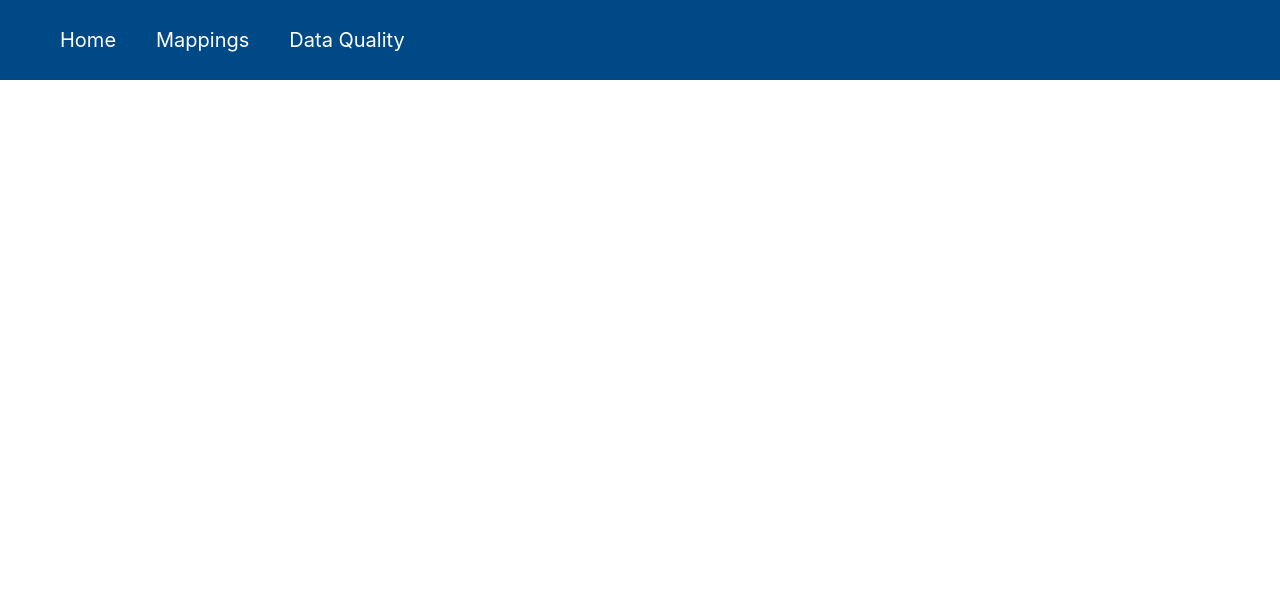
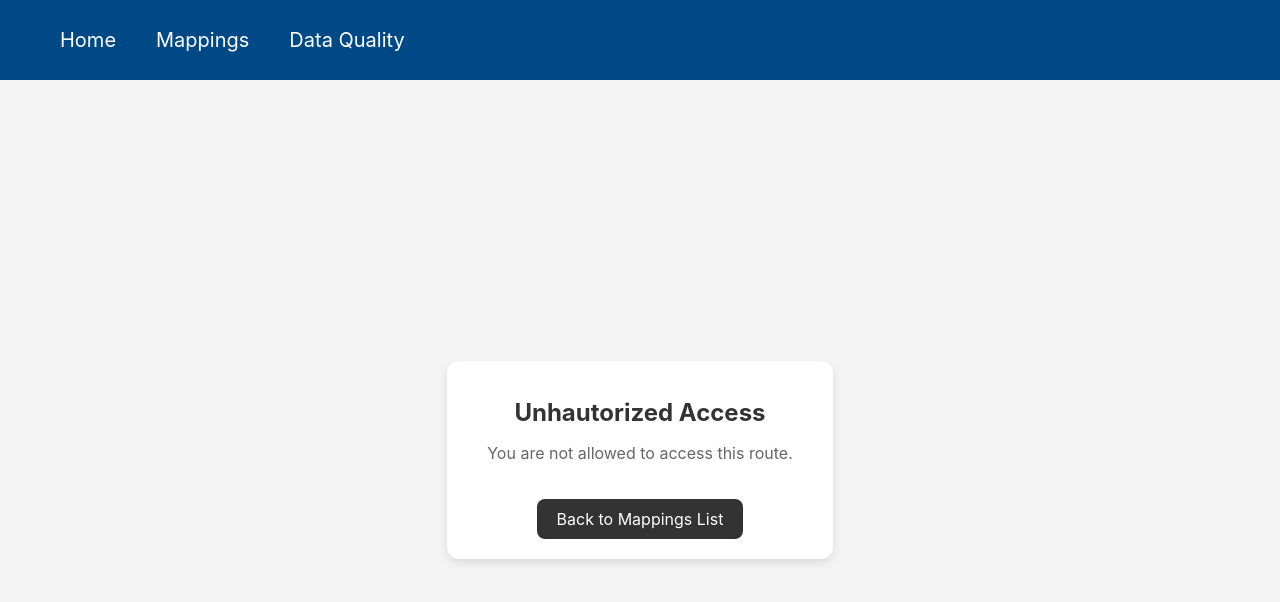
Before and after one commit to micalopez0112/proyecto-grado, a React (Create React App) app in the folder frontend/: page /Unauthorized in a window 1280 px wide. Shown: the top 602 px of the page. Built offline with nearby package versions, Linux system fonts and the light colour scheme.

Commit message:
Arreglos external flow y agregado página Unauthorized

```diff
--- a/frontend/src/App.tsx
+++ b/frontend/src/App.tsx
@@ -16,6 +16,8 @@ import Navbar from "./components/Navbar/Navbar.tsx";
 import EvaluateMappings from "./pages/data-quality/evaluate-mappings/EvaluateMappings.tsx";
 import DatasetsScreen from "./pages/data-quality/datasets-screen/DatasetsScreen.tsx";
 import DQModelsScreen from "./pages/data-quality/dq-models/DQModelsScreen.tsx";
+import ProtectedRoute from "./components/ProtectedRoute/ProtectedRouteComponent.tsx";
+import UnauthorizedPage from "./components/ProtectedRoute/Unauthorized.tsx";
 
 function App() {
   return (
@@ -23,7 +25,13 @@ function App() {
       <Navbar />
       <ToastContainer />
       <Routes>
-        <Route path="/" element={<HomeScreen />} />
+
+        <Route path="/Unauthorized" element={<UnauthorizedPage />} />
+
+        <Route path="/" element={<ProtectedRoute fallbackRoute="/Unauthorized" />}>
+          <Route path="" element={<HomeScreen />} />
+        </Route>
+
         <Route path="/MappingsScreen" element={<MappingsScreen />} />
         <Route
           path="/DataQualityScreen/:idDataset"
--- a/frontend/src/components/Navbar/Navbar.css
+++ b/frontend/src/components/Navbar/Navbar.css
@@ -21,6 +21,19 @@
   font-size: 20px;
 }
 
+.navbar-button{
+  border: none;
+  background: none;
+  cursor: pointer;
+  color: white;
+  font-size: 20px;
+  transition-duration: 0.4s;
+}
+
+.navbar-button:hover{
+  background-color: rgb(35, 37, 39);
+}
+
 .navbar ul li a {
   color: white;
   text-decoration: none;
--- a/frontend/src/components/Navbar/Navbar.tsx
+++ b/frontend/src/components/Navbar/Navbar.tsx
@@ -2,11 +2,32 @@
 import React from "react";
 import { Link } from "react-router-dom";
 import { useDataContext } from "../../context/context.tsx";
+import {connectNeo4jDB} from "../../services/mapsApi.ts";
+import {toast} from "react-toastify";
 import "./Navbar.css"; // You will style the navbar in this file
+import { useNavigate } from "react-router-dom";
 
 const Navbar = () => {
-  const {externalFlow,setExternalFlow} = useDataContext();
+  const {externalFlow,setExternalFlow,outOfExternalFlow} = useDataContext();
   console.log("Valor de externalFlow en Navbar: ", externalFlow);
+  const navigate = useNavigate();
+  const handleExit = async () =>{
+    try{
+      const response = await connectNeo4jDB("","","");
+
+      if( response && response.status === 200){
+        outOfExternalFlow();
+        toast.success("The internal flow has been restored");
+      }
+      else
+        toast.error("Error while restoring internal flow");
+      navigate("/");
+    }
+    catch(error){
+      console.error("Error in exiting externalFlow: ", error);
+    }
+  }
+
   return (
     <>
       {!externalFlow ?
@@ -27,7 +48,9 @@ const Navbar = () => {
       <nav className="navbar" style={{backgroundColor:"#ee7b3f", justifyContent:"flex-end"}}>
         <ul className="navbar-list" style={{paddingRight:"2%"}}>
           <li className="navbar-elem">
-            <Link to="/">Exit</Link>
+            <button onClick={handleExit} className="navbar-button">
+              Exit
+            </button>
           </li>
         </ul>
       </nav>
--- /dev/null
+++ b/frontend/src/components/ProtectedRoute/ProtectedRouteComponent.tsx
@@ -0,0 +1,19 @@
+import React from "react";
+import { Navigate, Outlet } from "react-router-dom";
+import { useDataContext } from "../../context/context.tsx";
+
+interface ProtectedRouteProps {
+  fallbackRoute: string;
+}
+
+const ProtectedRoute: React.FC<ProtectedRouteProps> = ({ fallbackRoute }) => {
+  const {externalFlow} = useDataContext();
+
+  console.log("EXTERNAL FLOW in ProtectedRoute: ", externalFlow);
+  if (externalFlow) {
+    return <Navigate to={fallbackRoute} replace />;
+  }
+  return <Outlet />;
+};
+
+export default ProtectedRoute;
--- /dev/null
+++ b/frontend/src/components/ProtectedRoute/Unauthorized.css
@@ -0,0 +1,42 @@
+.unauthorized-container {
+    display: flex;
+    align-items: center;
+    justify-content: center;
+    height: 100vh;
+    background-color: #f4f4f4;
+  }
+
+  .unauthorized-box {
+    background: white;
+    padding: 20px 40px;
+    border-radius: 12px;
+    box-shadow: 0 4px 10px rgba(0, 0, 0, 0.1);
+    text-align: center;
+  }
+
+  .unauthorized-title {
+    font-size: 24px;
+    color: #333;
+    margin-bottom: 10px;
+  }
+
+  .unauthorized-text {
+    font-size: 16px;
+    color: #666;
+  }
+
+  .unauthorized-button {
+    margin-top: 20px;
+    padding: 10px 20px;
+    font-size: 16px;
+    color: white;
+    background-color: #333;
+    border: none;
+    border-radius: 8px;
+    cursor: pointer;
+    transition: background 0.3s;
+  }
+
+  .unauthorized-button:hover {
+    background-color: #555;
+  }
--- /dev/null
+++ b/frontend/src/components/ProtectedRoute/Unauthorized.tsx
@@ -0,0 +1,31 @@
+import React from "react";
+import { useNavigate } from "react-router-dom";
+import { useDataContext } from "../../context/context.tsx";
+import "./Unauthorized.css";
+
+const UnauthorizedPage: React.FC = () => {
+    const navigate = useNavigate();
+    const {collectionPath, externalDatasetId} = useDataContext();
+    //Necesitamos connection string o cambiar la lógica del Mappings list y que si ya es external que
+    //no se reestablezca la conexión
+    console.log("Unautorized: Collection path: ", collectionPath);
+    console.log("Unauthorized: External dataset id: ", externalDatasetId);
+    return (
+        <div className="unauthorized-container">
+        <div className="unauthorized-box">
+            <h1 className="unauthorized-title">Unhautorized Access</h1>
+            <p className="unauthorized-text">
+            You are not allowed to access this route.
+            </p>
+            <button
+            className="unauthorized-button"
+            onClick={() => navigate(`/MappingsScreen?connection_string=neo4j%2Bs%3A%2F%2F5312230f.databases.neo4j.io%24neo4j%24NmQmFeKBVkBrYdEQqq8YC6XJuN6J6kGFIGO62KY8bU4&collection_path=${collectionPath}&id_dataset=${externalDatasetId}`)} // Ajusta esta ruta según el flujo de tu app
+            >
+            Back to Mappings List
+            </button>
+        </div>
+        </div>
+    );
+    };
+
+export default UnauthorizedPage;
--- a/frontend/src/context/context.tsx
+++ b/frontend/src/context/context.tsx
@@ -1,4 +1,4 @@
-import React, { createContext, useContext, useState } from "react";
+import React, { createContext, useContext, useState, useEffect } from "react";
 import { OntologyDataType, JsonSchema } from "../types";
 
 export interface OntoElement {
@@ -76,8 +76,15 @@ const Context = createContext<ContextProps>({
 });
 
 const ContextProvider = ({ children }: { children: React.ReactNode }) => {
-  const [externalFlow, setExternalFlow] = useState<boolean>(false);
-  const [externalDatasetId, setExternalDatasetId] = useState<string>("");
+  const [externalFlow, setExternalFlow] = useState<boolean>(
+    () => JSON.parse(localStorage.getItem("externalFlow") || "false")
+  );
+  const [externalDatasetId, setExternalDatasetId] = useState<string>(
+    () => localStorage.getItem("externalDatasetId") || ""
+  );
+  const [collectionPath, setCollectionPath] = useState<string>(
+    () => localStorage.getItem("collectionPath") || ""
+  );
   const [mappingProcessId, setMappingProcessId] = useState<string>("");
   const [JsonElementSelected, setJsonElementSelected] = useState<string>("");
   const [OntoElementSelected, setOntoElementSelected] = useState<OntoSelect>({
@@ -93,7 +100,8 @@ const ContextProvider = ({ children }: { children: React.ReactNode }) => {
   const [currentOntologyId, setcurrentOntologyId] = useState<
     string | undefined
   >(undefined);
-  const [collectionPath, setCollectionPath] = useState<string>("");
+
+
 
   const addNewMapping = () => {
     console.log("Adding new mapping, actual mappings are: ", mappings);
@@ -239,7 +247,7 @@ const ContextProvider = ({ children }: { children: React.ReactNode }) => {
               updatedMappings[updatedKey]
             );
 
-            if (updatedMappings[updatedKey] != undefined) {
+            if (updatedMappings[updatedKey] !== undefined) {
               updatedMappings[updatedKey] = updatedMappings[updatedKey].filter(
                 // fix needed to work with arrays and multiple values in range
                 (element) =>
@@ -321,10 +329,28 @@ const ContextProvider = ({ children }: { children: React.ReactNode }) => {
   };
 
   const outOfExternalFlow = () => {
+    setCollectionPath("");
     setExternalDatasetId("");
     setExternalFlow(false);
-    setCollectionPath("");
   }
+
+  useEffect(() => {
+    localStorage.setItem("externalFlow", JSON.stringify(externalFlow));
+    console.log("External Flow changed in context: ", externalFlow);
+  },[externalFlow]);
+
+  useEffect(() => {
+    if(externalFlow){
+      console.log("External collection Path about to change, with externalFlow: ", externalFlow);
+      console.log("External Collection Path changed in context: ", collectionPath);
+      localStorage.setItem("collectionPath", collectionPath);
+    }
+  }, [collectionPath]);
+
+  useEffect(() => {
+    localStorage.setItem("externalDatasetId", externalDatasetId);
+  }, [externalDatasetId]);
+
 
   return (
     <Context.Provider
--- a/frontend/src/pages/home/HomeScreen.tsx
+++ b/frontend/src/pages/home/HomeScreen.tsx
@@ -10,37 +10,6 @@ const HomeScreen = () => {
   const navigate = useNavigate();
   const {outOfExternalFlow,externalFlow,setExternalFlow,externalDatasetId,setExternalDatasetId} = useDataContext();
   const effectRun = useRef(false);
-
-
-  useEffect(() => {
-    if(!effectRun.current){
-      const checkExternalFlow = async () => {;
-        console.log("HomeScreen loaded");
-        console.log("Check if external user is in")
-        if(externalFlow){
-          console.log("External user is in")
-          outOfExternalFlow();
-          //call to backend to restore local Neo4j connection
-          const response = await connectNeo4jDB("","","");
-          if( response && response.status === 200)
-            toast.success("The internal flow has been restored");
-          else{
-            toast.error("Error while restoring internal flow");
-            //navigate to MappingsScreen con los parametros de la URL
-          }
-          //navigate("/RedirectScreen");
-        }
-      }
-      checkExternalFlow();
-    }
-    return () =>{
-      console.log("EffectRun seteado a true");
-      effectRun.current = true;
-    };
-    //check if external user is in
-    //if so, navigate to RedirectScreen
-    //else, do nothing
-  }, []);
 
   return (
     <div className="home-container">
```
